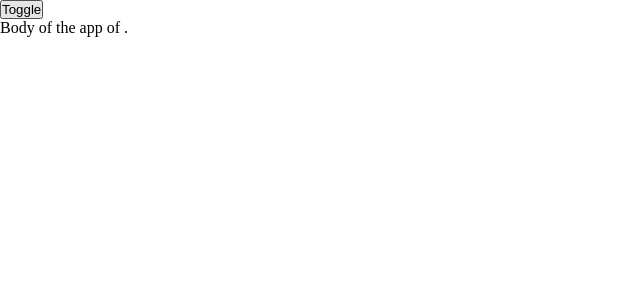
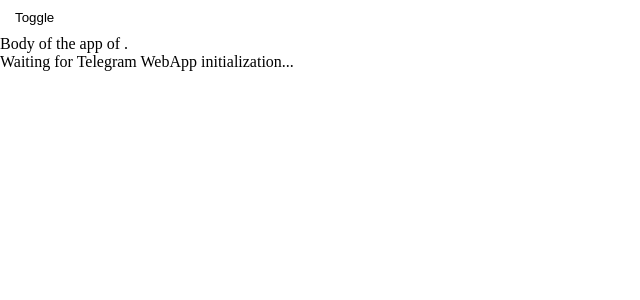
Before and after one commit to ssv555/ai_sky_net_app, a React (Create React App) app: page / in a window 1280 px wide. Shown: the top 300 px of the page, without its empty margins (0-640 px from the left). Built offline with nearby package versions, Linux system fonts and the light colour scheme.

Commit message:
fix bugs 7

```diff
--- a/src/App.js
+++ b/src/App.js
@@ -1,24 +1,32 @@
 import './App.css';
-import { useEffect } from 'react';
+import { useEffect, useState } from 'react';
 import { useTelegram } from './hooks/useTelegram';
 import Button from './components/button/Button';
 
 function App() {
   const { tg, user, onToggleButton } = useTelegram();
+  const [isReady, setIsReady] = useState(false);
 
   useEffect(() => {
     try {
-      tg?.ready();
+      if (tg) {
+        tg.ready();
+        setIsReady(true);
+        console.log('Telegram WebApp is ready');
+      } else {
+        console.error('Telegram WebApp is not available');
+      }
     } catch (error) {
       console.error('Error initializing Telegram WebApp:', error);
     }
-  }, []);
+  }, [tg]);
 
   return (
     <div className="App">
       <Button onClick={onToggleButton}>Toggle</Button>
       <br/>
       Body of the app of {user?.username}.
+      {!isReady && <div>Waiting for Telegram WebApp initialization...</div>}
     </div>
   );
 }
--- a/src/components/button/Button.jsx
+++ b/src/components/button/Button.jsx
@@ -1,4 +1,5 @@
 import React from 'react';
+import './Button.css';
 
 const Button = (props) => {
   return (
--- a/src/hooks/useTelegram.js
+++ b/src/hooks/useTelegram.js
@@ -2,6 +2,8 @@ const tg = window.Telegram?.WebApp;
 
 if (!tg) {
   console.error('Telegram WebApp is not initialized');
+} else {
+  console.log('Telegram WebApp initialized:', tg);
 }
 
 export const useTelegram = () => {
@@ -10,6 +12,9 @@ export const useTelegram = () => {
   };
 
   const onToggleButton = () => {
+    console.log('Toggle button clicked');
+    console.log('MainButton exists:', !!tg?.MainButton);
+    console.log('MainButton is visible:', tg?.MainButton?.isVisible());
     tg?.MainButton?.toggle();
   };
 
```
